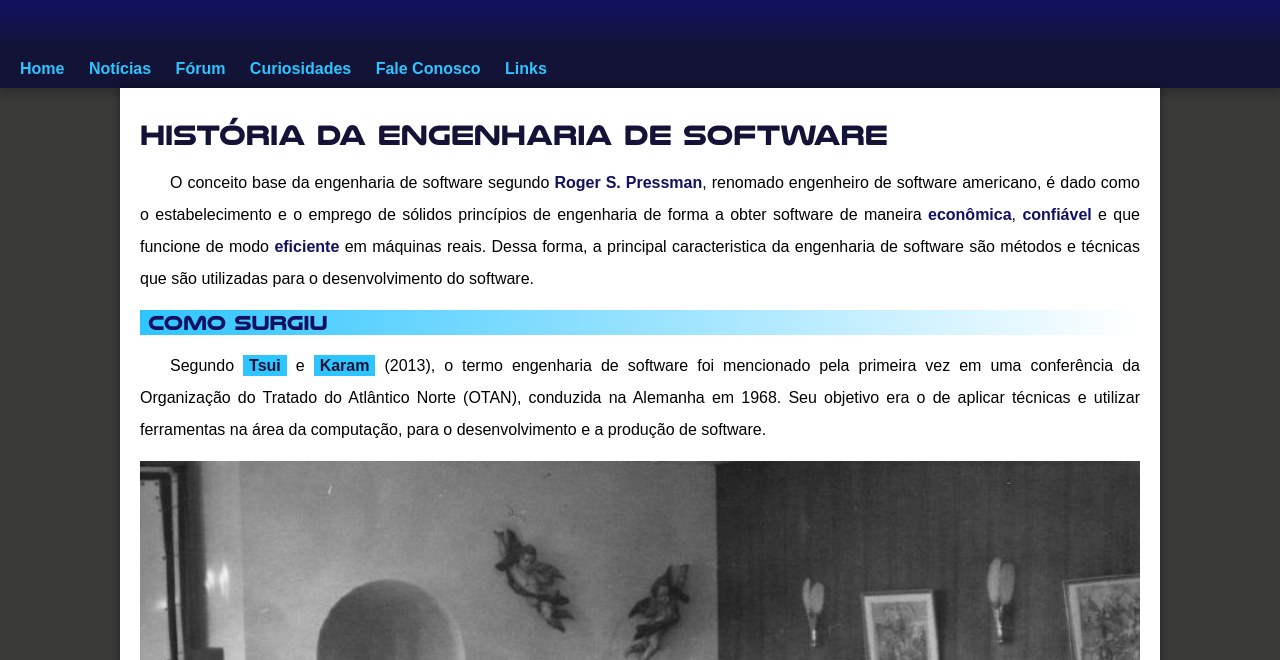
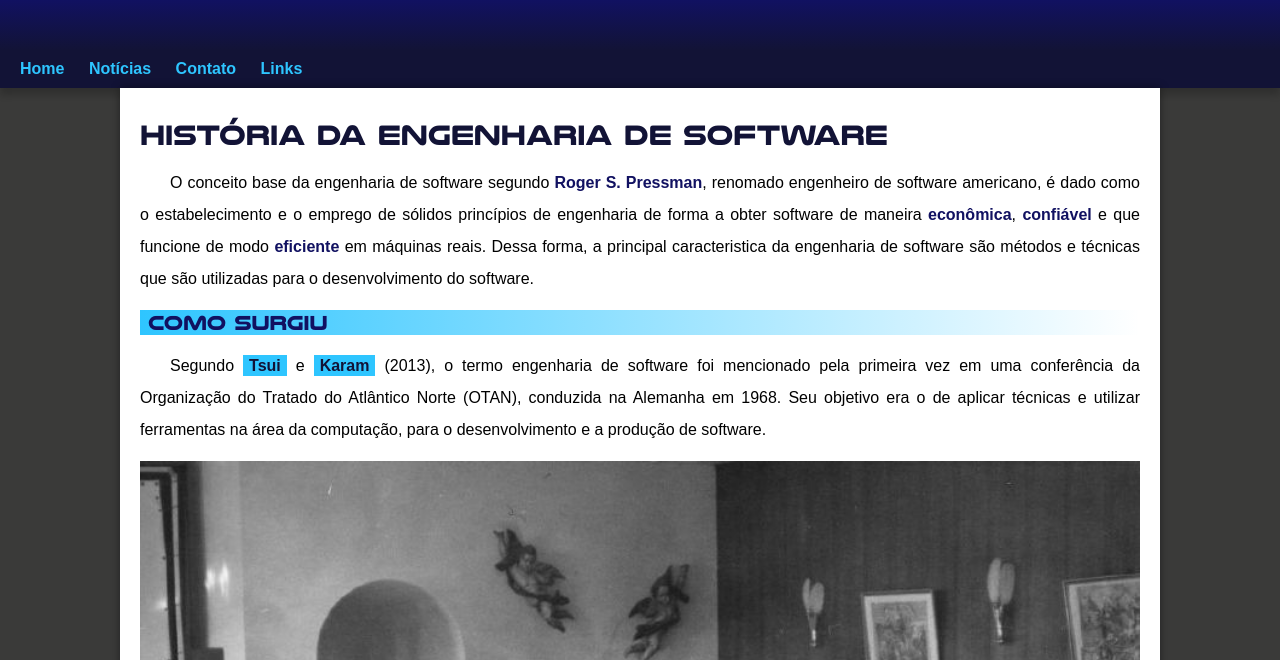
Before and after one commit to gustavomrqz/projeto-techwebsite, a plain HTML site: page index.html in a window 1280 px wide. Shown: the part 140-800 px from the top of the page. Drawn offline with Linux system fonts and the light colour scheme.

Commit message:
remoção dos menus forum, curiosidades e fale conosco

```diff
--- a/index.html
+++ b/index.html
@@ -17,9 +17,7 @@
     <nav>
         <a href="#">Home</a>
         <a href="#">Notícias</a>
-        <a href="#">Fórum</a>
-        <a href="#">Curiosidades</a>
-        <a href="#">Fale Conosco</a>
+        <a href="#">Contato</a>
         <a href="https://linktr.ee/devgus21" target="_blank">Links</a>
     </nav>
     <main>
```
